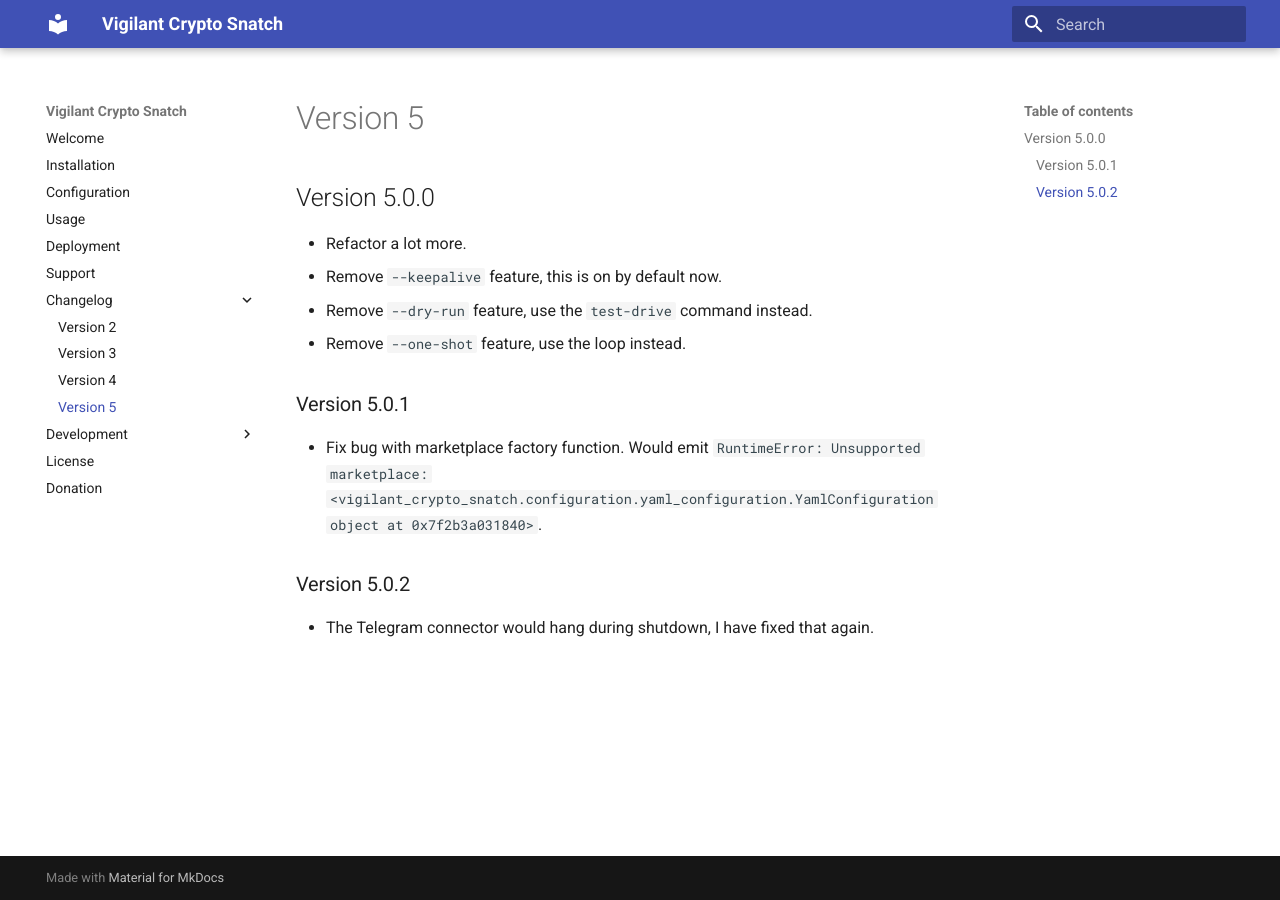
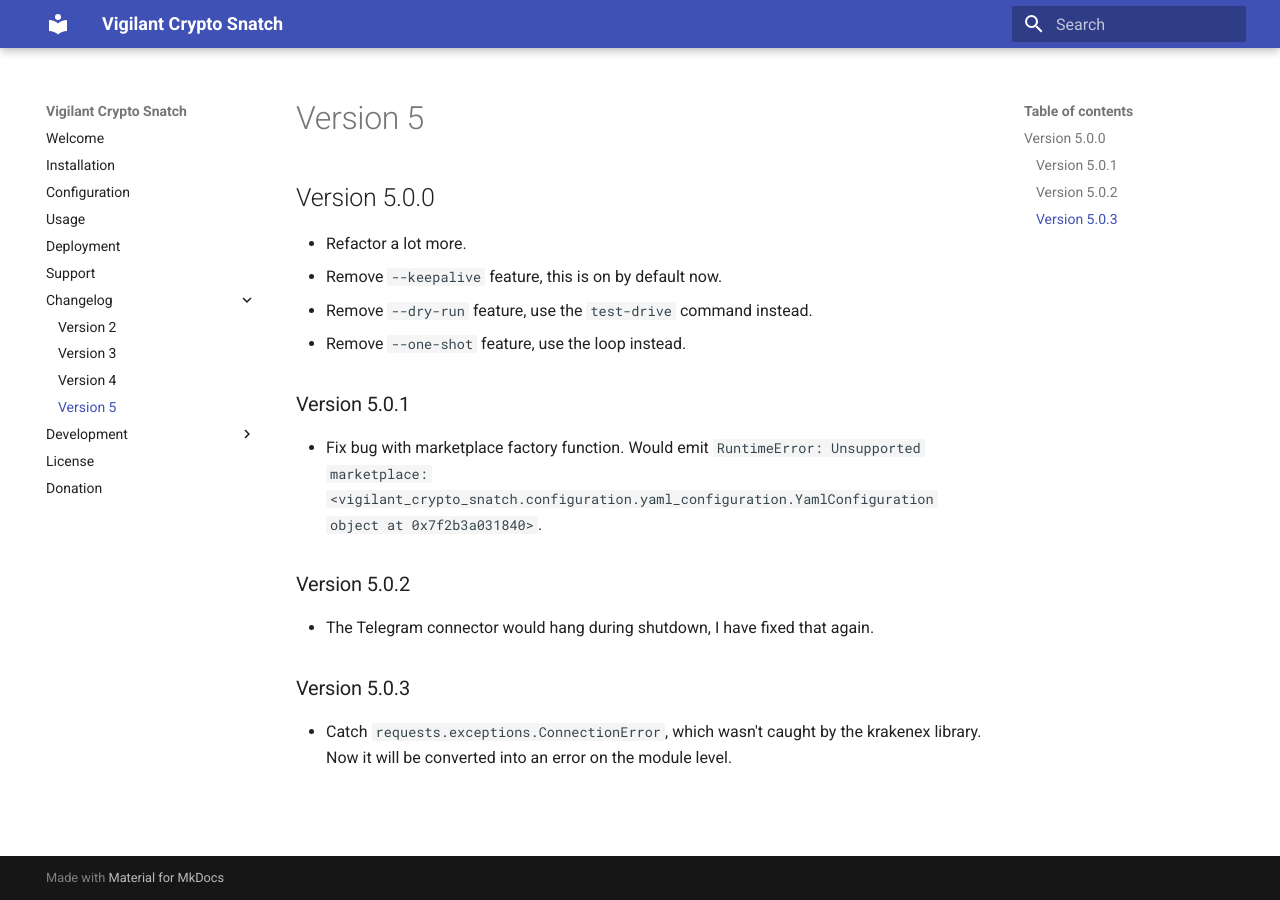
Before and after one commit to martin-ueding/vigilant-crypto-snatch, an MkDocs documentation site: the page built from docs/changelog/version-5.md, in a window 1280 px wide. Built offline with MkDocs 1.6.1 and Material for MkDocs 9.7.7, drawn with Linux system fonts in a browser that asks for light colours.

Commit message:
Changelog entry

```diff
--- a/docs/changelog/version-5.md
+++ b/docs/changelog/version-5.md
@@ -14,3 +14,7 @@
 ### Version 5.0.2
 
 - The Telegram connector would hang during shutdown, I have fixed that again.
+
+### Version 5.0.3
+
+- Catch `requests.exceptions.ConnectionError`, which wasn't caught by the krakenex library. Now it will be converted into an error on the module level.
```
